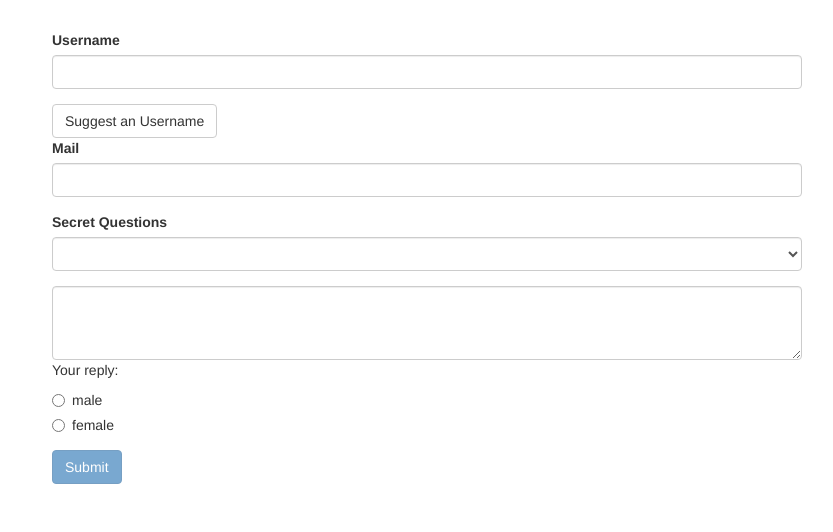
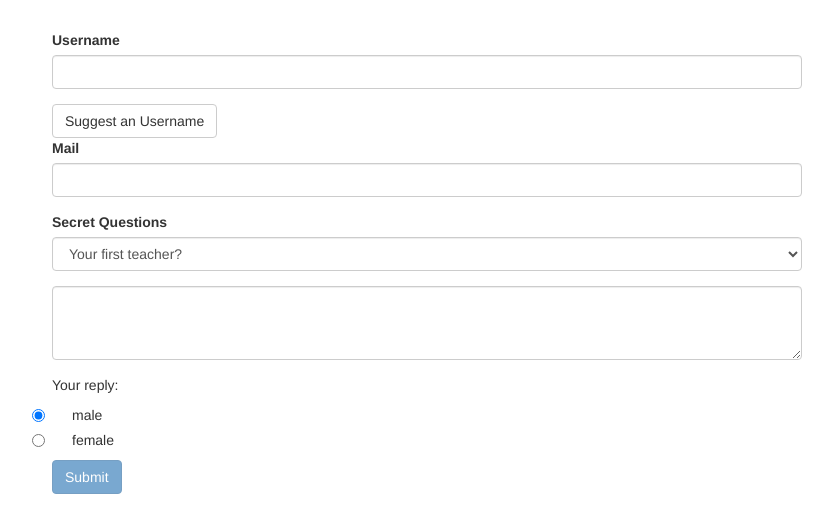
Before and after one commit to snehathadani/forms-td-start, an Angular app: page / in a window 1280 px wide. Shown: the top 532 px of the page, without its empty margins (213-1046 px from the left). Built offline with nearby package versions, Linux system fonts and the light colour scheme.

Commit message:
TD: Setting and patching Form Values

```diff
--- a/src/app/app.component.html
+++ b/src/app/app.component.html
@@ -18,7 +18,7 @@
               required
               >
           </div>
-          <button class="btn btn-default" type="button">Suggest an Username</button>
+          <button class="btn btn-default" type="button" (click)="suggestedUserName()">Suggest an Username</button>
           <div class="form-group">
             <label for="email">Mail</label>
             <input
@@ -41,7 +41,7 @@
           <select
             id="secret"
             class="form-control"
-            ngModel
+            [ngModel] = "defaultQuestion"
             name="secret"
             >
             <option value="pet">Your first Pet?</option>
@@ -55,20 +55,22 @@
             class="form-control"
             [(ngModel)]="answer"
             ></textarea>
+          </div>
             <p>Your reply: {{ answer}}</p>
             <div class="radio" *ngFor="let gender of genders">
-              <label>
+
                 <input
+                id="gender"
                 type="radio"
                 name="gender"
                 required
-                ngModel
+                ngModel ="male"
                 [value]="gender"
-                >
-                {{gender}}
-              </label>
+                ><label>{{gender}}</label>
+
+
             </div>
-        </div>
+
         <button
           class="btn btn-primary"
           type="submit"
--- a/src/app/app.component.ts
+++ b/src/app/app.component.ts
@@ -8,14 +8,28 @@ import { NgForm } from '@angular/forms';
 })
 export class AppComponent {
   @ViewChild('f', {static: true}) signUpForm: NgForm;
+  defaultQuestion = 'teacher'
   answer= "";
   genders =['male', 'female']
-  suggestUserName() {
-    const suggestedName = 'Superuser';
-  }
+
   // onSubmit(form:NgForm){
   //   console.log(form)
   // }
+  suggestedUserName() {
+    const suggestedName = 'Superuser';
+    // this.signUpForm.setValue({
+    //   userData: {
+    //     username: suggestedName,
+    //     email: 'tt@gmail.com'
+    //   },
+    //   secret: 'pet',
+    //   questionAnswer: '',
+    //   gender: 'male'
+    // })
+     this.signUpForm.form.patchValue({userData: {
+    username: 'Superuser'
+   }})
+  }
 
   onSubmit() {
     console.log("signupForm",this.signUpForm)
```
